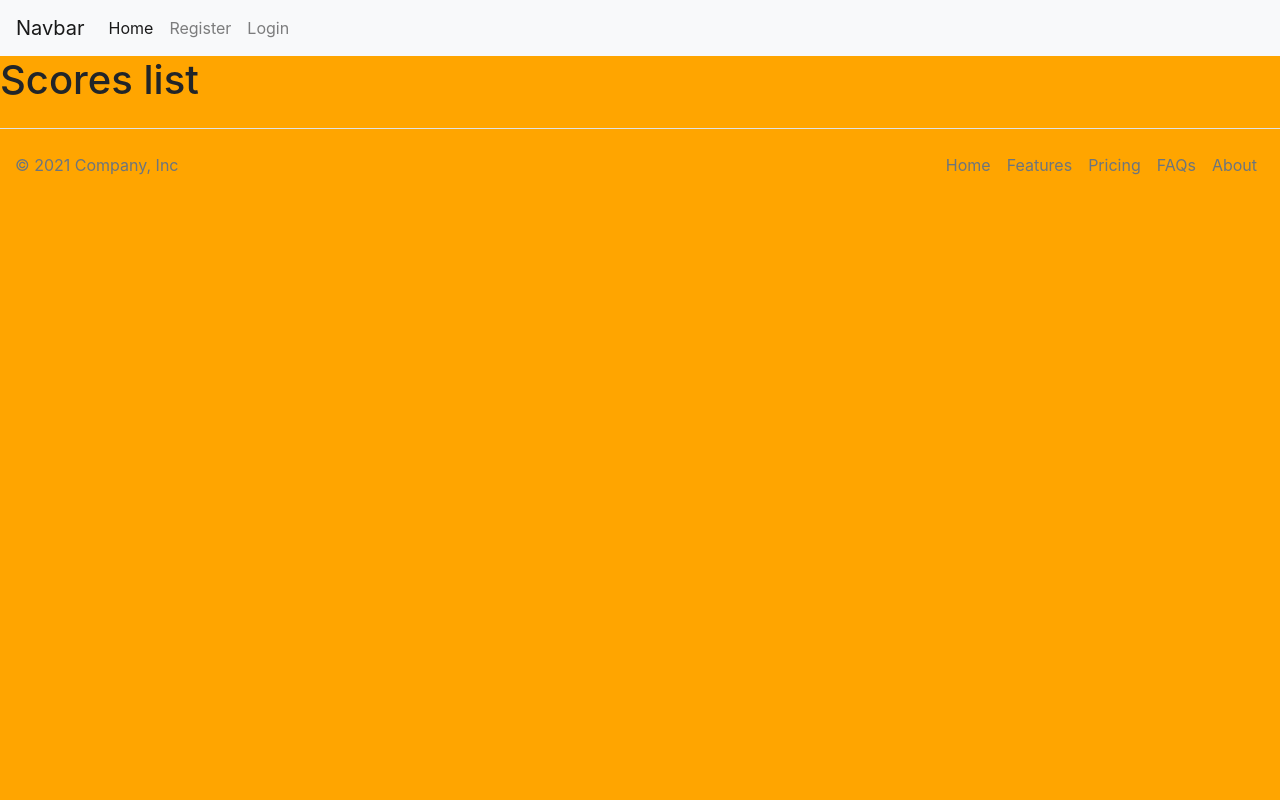
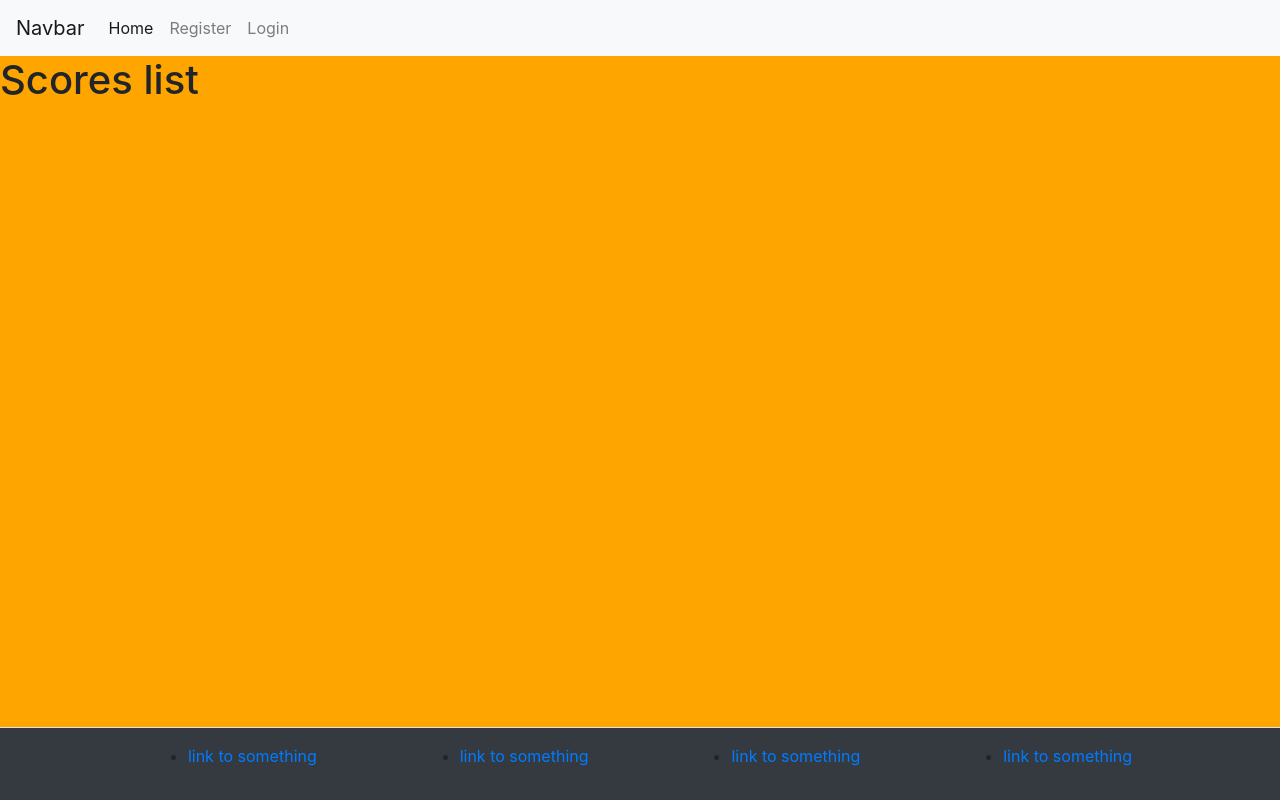
Before and after one commit to MelmothTheWanderer/Scoreboard-project-4-, a Django app: template login/templates/login/index.html in a window 1280 px wide. Run offline with Django 3.2, Linux system fonts and the light colour scheme; the template is opened without the code that fills it, so the values that code supplies are empty; some libraries are stand-ins or nearby versions.

Commit message:
added a basic footer to the base.html , can be worked on later

```diff
--- a/static/css/style.css
+++ b/static/css/style.css
@@ -1,4 +1,12 @@
 body {
     background-color: orange;
-    height: 100vh;
+    min-height: 100vh;
+    position:relative;
 }
+
+#footer {
+    position:absolute;
+    bottom:0;
+    left:0;
+    width:100%;
+}
--- a/templates/base.html
+++ b/templates/base.html
@@ -49,20 +49,34 @@
 
     {% endblock content %}
     <!--Footer-->
-    <footer class="d-flex flex-wrap justify-content-between align-items-center py-3 my-4 border-top">
-        <p class="col-md-4 mb-0 text-muted">© 2021 Company, Inc</p>
+    <footer id="footer" class=" bg-dark d-flex flex-wrap justify-content-between align-items-center py-3 border-top">
+      <div class="col">
+        <ul style="display: flex; gap:10px; justify-content: space-evenly;">
+          <li>
+            <a href="#">
+              link to something
+            </a>
+          </li>
 
-        <a href="/" class="col-md-4 d-flex align-items-center justify-content-center mb-3 mb-md-0 me-md-auto link-dark text-decoration-none">
-          <svg class="bi me-2" width="40" height="32"><use xlink:href="#bootstrap"></use></svg>
-        </a>
+          <li>
+            <a href="#">
+              link to something
+            </a>
+          </li>
 
-        <ul class="nav col-md-4 justify-content-end">
-          <li class="nav-item"><a href="#" class="nav-link px-2 text-muted">Home</a></li>
-          <li class="nav-item"><a href="#" class="nav-link px-2 text-muted">Features</a></li>
-          <li class="nav-item"><a href="#" class="nav-link px-2 text-muted">Pricing</a></li>
-          <li class="nav-item"><a href="#" class="nav-link px-2 text-muted">FAQs</a></li>
-          <li class="nav-item"><a href="#" class="nav-link px-2 text-muted">About</a></li>
+          <li>
+            <a href="#">
+              link to something
+            </a>
+          </li>
+
+          <li>
+            <a href="#">
+              link to something
+            </a>
+          </li>
         </ul>
+      </div>
       </footer>
 
 
```
